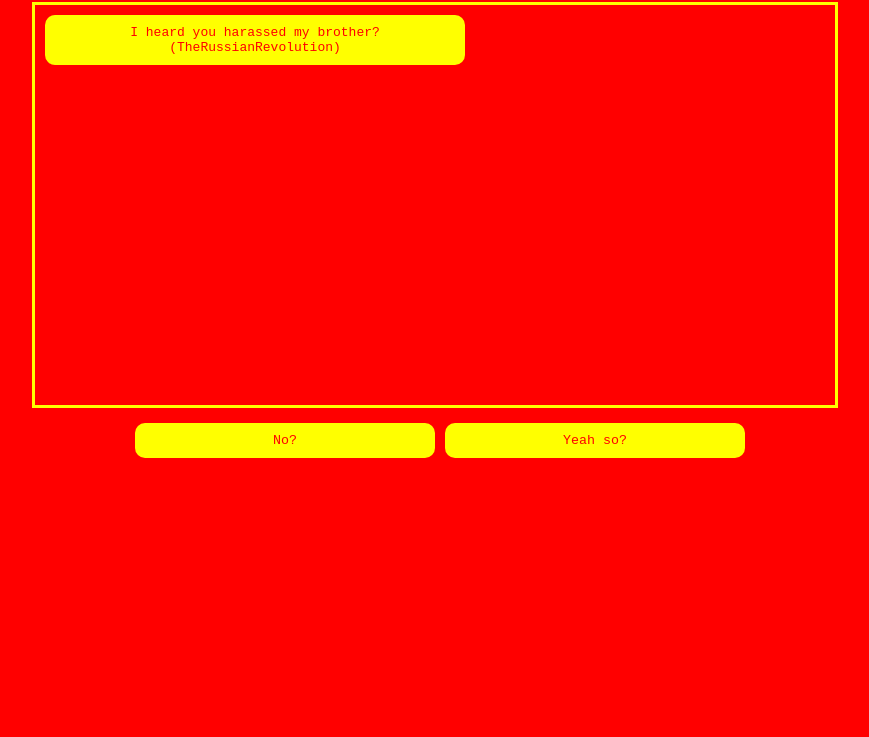
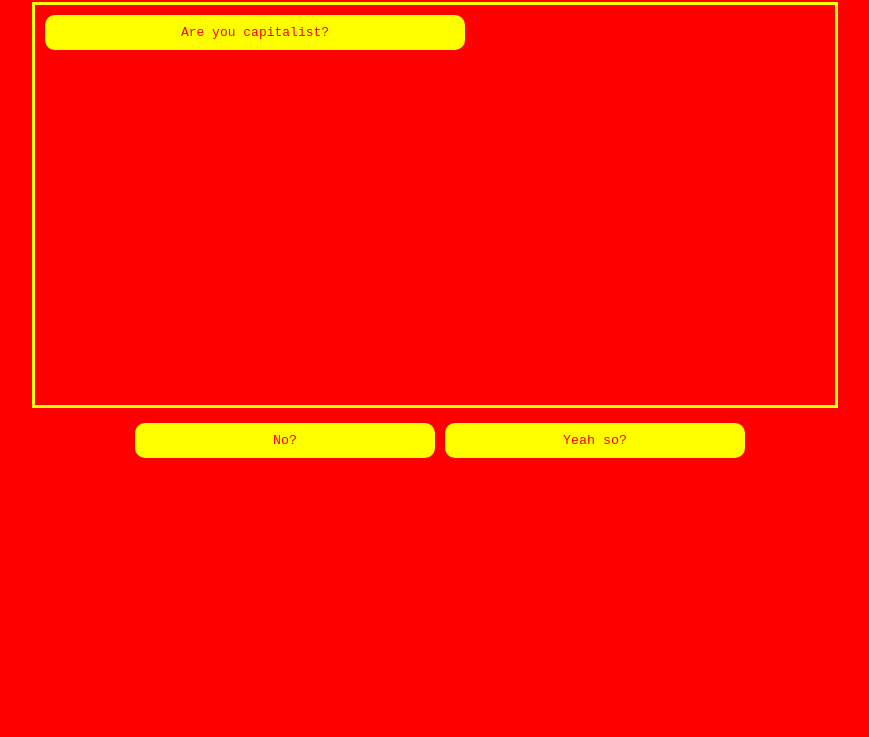
Before and after one commit to JelloFile/vietnamai, a plain HTML site: page index.html in a window 1280 px wide. Shown: the part 63-800 px from the top of the page, without its empty margins (205-1074 px from the left). Drawn offline with Linux system fonts and the light colour scheme.

Commit message:
Update index.html

```diff
--- a/index.html
+++ b/index.html
@@ -11,7 +11,7 @@
 <body>
   <h1>Vietnam AI</h1>
 <div id='ai'>
-  <div id='aiMessages'> I heard you harassed my brother? (TheRussianRevolution)</div>
+  <div id='aiMessages'>Are you capitalist?</div>
 </div>
 
 
```
